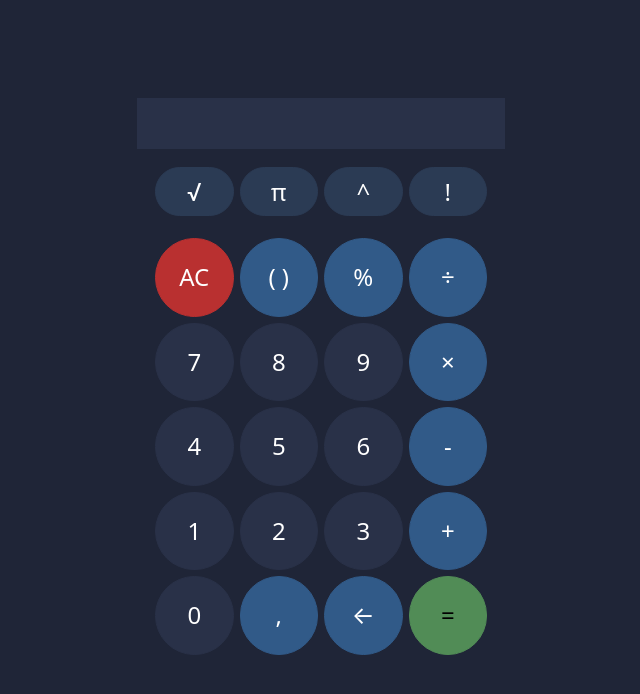
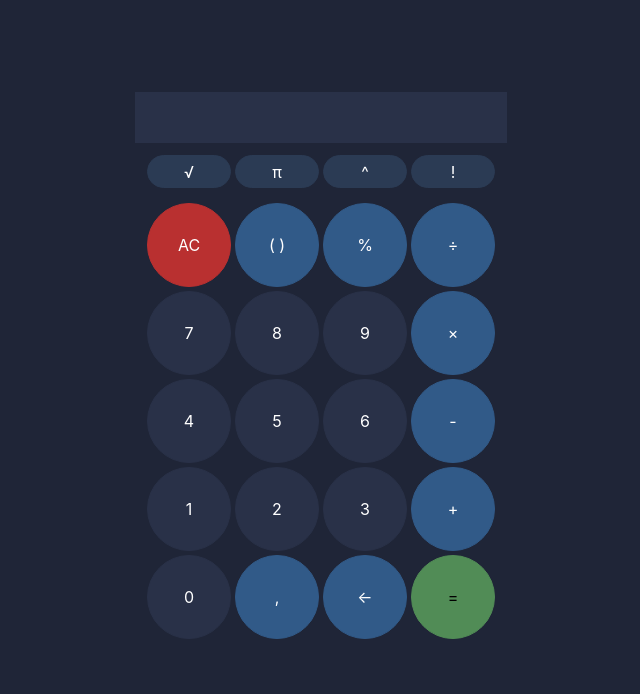
Before and after one commit to Saibaken/saibaken.github.io, a React (Create React App) app: page /calculator in a window 1280 px wide. Shown: the top 694 px of the page, without its empty margins (319-959 px from the left). Built offline with nearby package versions, Linux system fonts and the light colour scheme.

Commit message:
feat: :sparkles: Обернул Calculator в div контейнер

```diff
--- a/src/apps/calculator/App.js
+++ b/src/apps/calculator/App.js
@@ -91,7 +91,8 @@ export default function App() {
   });
 
   return (
-    <form>
+    <div className="calculator-container">
+      <form className="calculator-form">
         <div className="container gap-2 d-flex flex-column justify-content-center align-items-center">
           <div className="row flex-column col-12 col-md-8 col-lg-4">
             <div className="col my-1">
@@ -296,5 +297,6 @@ export default function App() {
           </div>
         </div>
       </form>
+    </div>
   );
 }
--- a/src/apps/calculator/App.scss
+++ b/src/apps/calculator/App.scss
@@ -1,24 +1,21 @@
 $font-stack: Roboto;
 
-html {
+.calculator-container {
   background-color: rgb(31, 37, 55);
   font-size: 24px;
-}
-
-form {
-  //margin-top: 5vh;
-  background-color: rgb(31, 37, 55);
-}
-
-body {
   margin: 0;
   font-family: -apple-system, BlinkMacSystemFont, 'Segoe UI', 'Roboto', 'Oxygen',
     'Ubuntu', 'Cantarell', 'Fira Sans', 'Droid Sans', 'Helvetica Neue',
     sans-serif;
+  height: 100vh;
+  width: 100vw;
   -webkit-font-smoothing: antialiased;
   -moz-osx-font-smoothing: grayscale;
 }
 
+.calculator-form {
+  background-color: rgb(31, 37, 55);
+}
 
 button.round-button {
   min-width: 30px;
```
